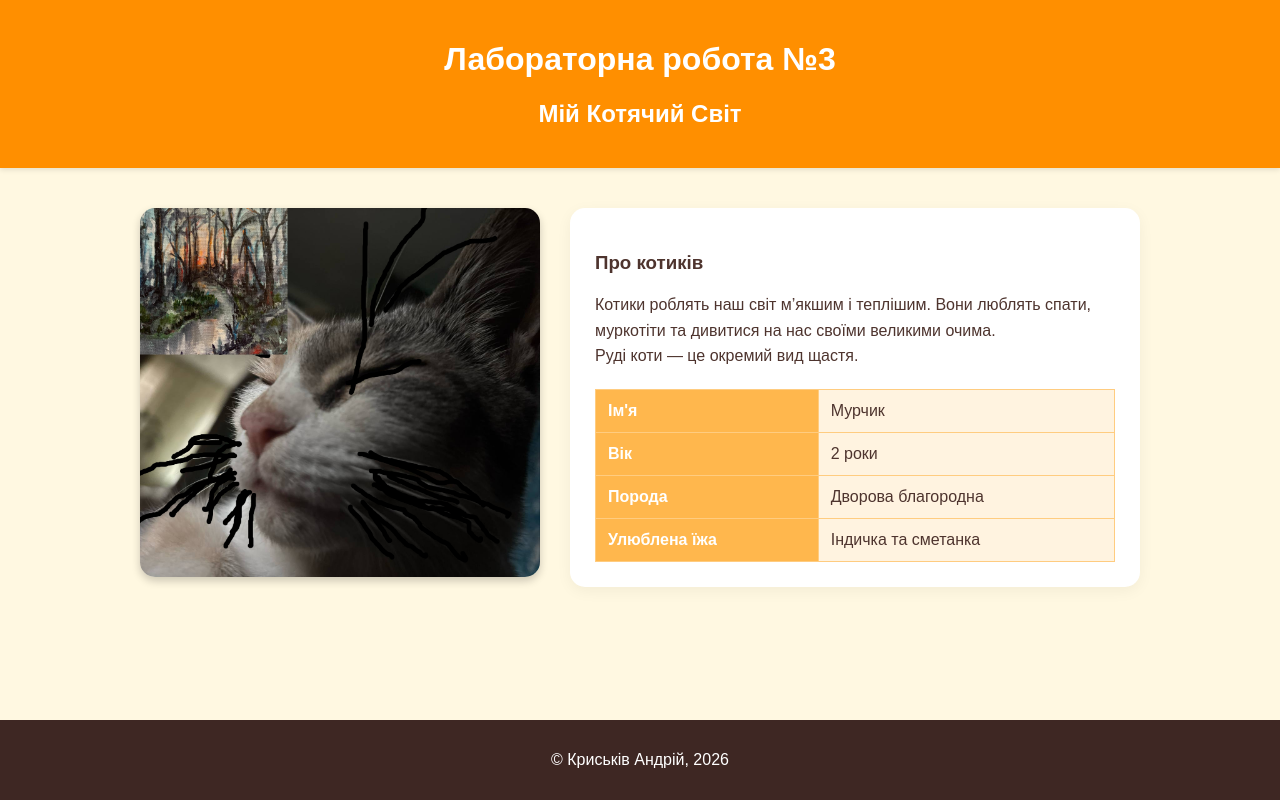
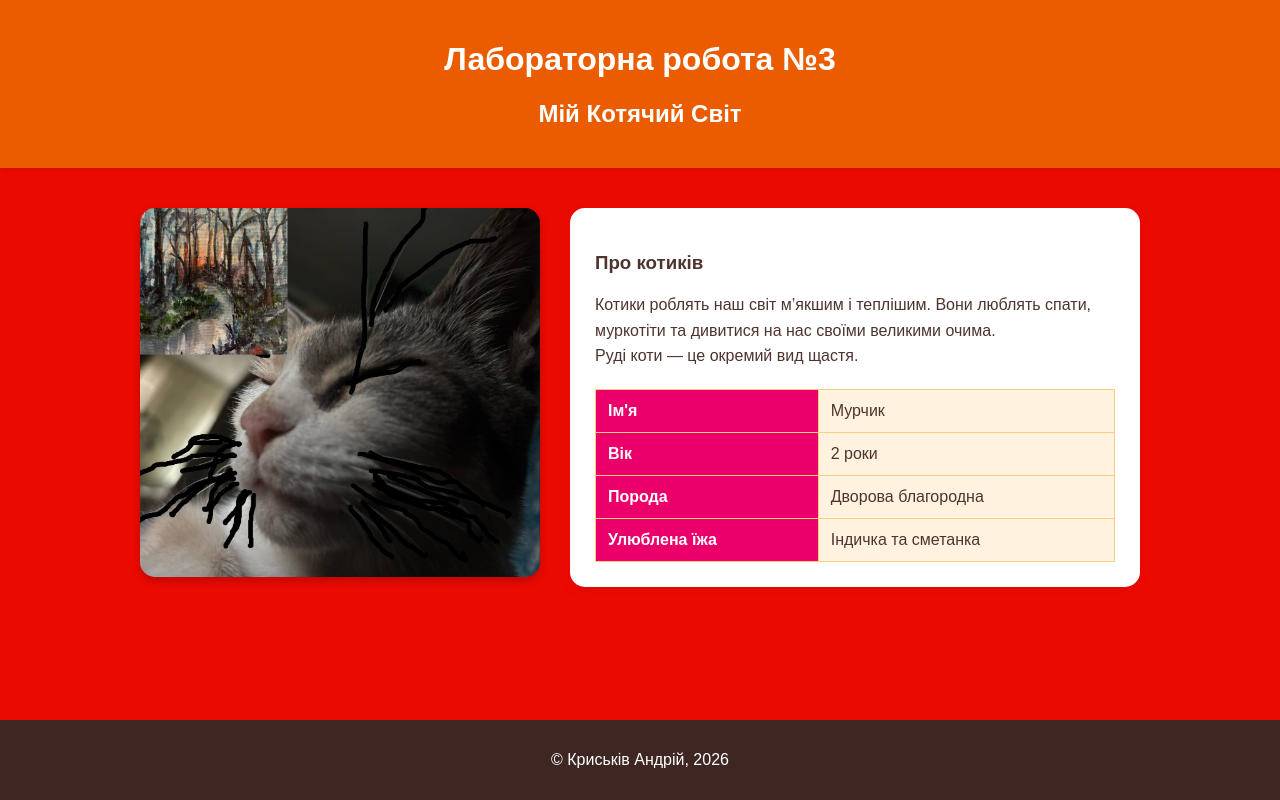
Before and after one commit to himura1337/lab-4, a plain HTML site: page index.html in a window 1280 px wide. Drawn offline with Linux system fonts and the light colour scheme.

Commit message:
Add files via upload

```diff
--- a/css/style.css
+++ b/css/style.css
@@ -3,7 +3,7 @@ body {
     font-family: 'Arial', sans-serif;
     margin: 0;
     padding: 0;
-    background-color: #FFF8E1;
+    background-color: #EB0A00;
     color: #4E342E;
 }
 
@@ -16,7 +16,7 @@ body {
 header {
     text-align: center;
     padding: 20px;
-    background-color: #FF8F00;
+    background-color: #EB5C00;
     color: #fff;
     box-shadow: 0 2px 5px rgba(0,0,0,0.1);
 }
@@ -69,7 +69,7 @@ th, td {
 }
 
 th {
-    background-color: #FFB74D;
+    background-color: #EB006B;
     color: #fff;
 }
 
```
